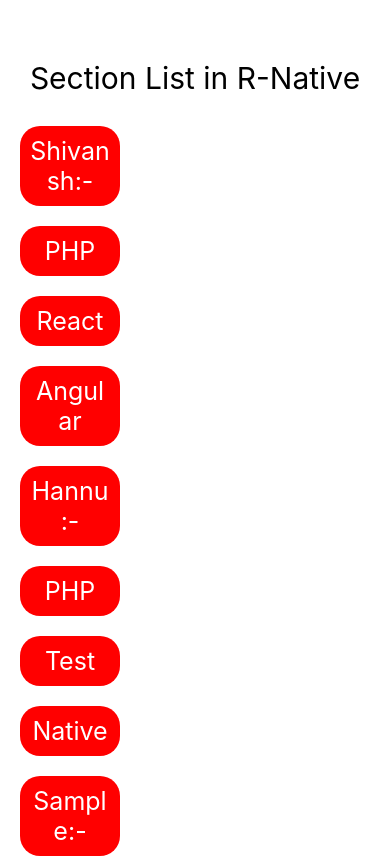
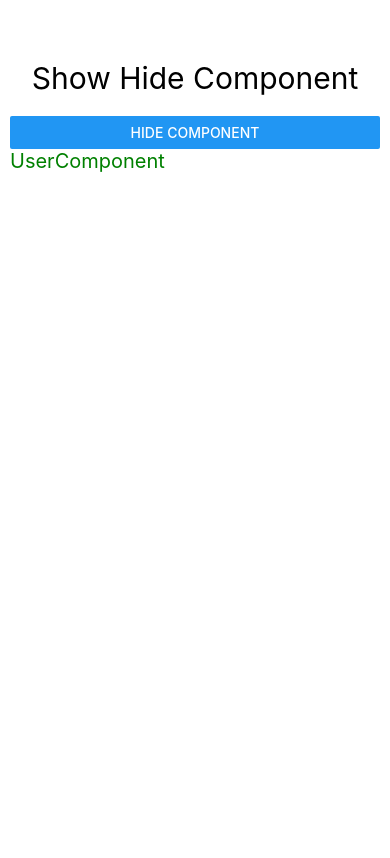
Before and after one commit to ShivanshMehtaa/RNative, a React Native app: screen / in a window 390 px wide. Shown: the top 858 px of the page. Built offline with nearby package versions, Linux system fonts and the light colour scheme.

Commit message:
show/hide component

```diff
--- a/App.js
+++ b/App.js
@@ -1,3 +1,4 @@
+import { useEffect, useState } from "react";
 import {
   StyleSheet,
   Text,
@@ -9,63 +10,38 @@
 } from "react-native";
 
 export default function App() {
-  const users = [
-    {
-      id: 1,
-      name: "Shivansh",
-      email: 'test@abc.com',
-      data: ['PHP', 'React', 'Angular']
-    },
-    {
-      id: 2,
-      name: "Hannu",
-      email: 'test@abc.com',
-      data: ['PHP', 'Test', 'Native']
-    },
-    {
-      id: 3,
-      name: "Sample",
-      email: 'test@abc.com',
-      data: ['PHP', 'Python', 'CPP']
-    },
-    {
-      id: 4,
-      name: "Sample1",
-      email: 'test@abc.com',
-      data: ['Java', 'NODE', 'MONGO']
-    }
-  ];
+
+  const [show, setShow] = useState(true);
 
   return (
     <View style={{ padding: 10 }}>
       <Text style={{ fontSize: 30, marginTop: 50, marginBottom: 20, textAlign: "center" }}>
-        Section List in R-Native
+        Show Hide Component
       </Text>
-      <SectionList
-        sections={users}
-        renderItem={({ item }) =>
-          <Text style={styles.text}>{item}</Text>
-        }
-        renderSectionHeader={({ section: { name } }) =>(
-          <Text style={styles.text}>{name}:-</Text>
-        )
+      {
+        show == true ? <Button title='Hide Component' onPress={()=>setShow(false)}></Button>
+        :      <Button title='Show Component' onPress={()=>setShow(true)}></Button>
 
-        }
-      />
+      }
+      {
+        show == true ? <User/> : null
+      }
+
+
 
     </View>
   );
 }
 
-const UserData = (props) => {
-  const vari = props.item
-  return (
-    <View style={styles.view}>
-      <Text style={styles.text}>{vari.name}</Text>
-      <Text style={styles.text}>{vari.email}</Text>
+const User = () =>{
+  return(
+    <View>
+      <Text style={{fontSize:20, color:'green'}}>UserComponent</Text>
     </View>
   )
 }
+
+
 
 const styles = StyleSheet.create({
   view: {
```
